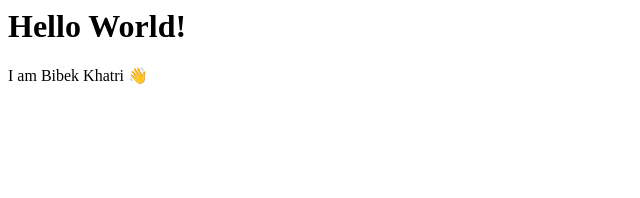
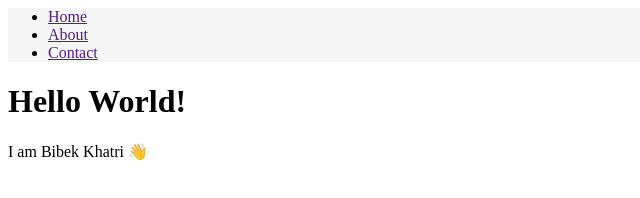
Before and after one commit to bibekkhatri1115/github-practice, a plain HTML site: page index.html in a window 1280 px wide. Shown: the whole page, without its empty margins (0-640 px from the left). Drawn offline with Linux system fonts and the light colour scheme.

Commit message:
[ADD] added navbar

```diff
--- a/index.html
+++ b/index.html
@@ -1,4 +1,10 @@
 <html lang="en">
+    <style>
+        .navbar{
+            background-color: whitesmoke;
+        }
+
+    </style>
 <head>
     <meta charset="UTF-8">
     <meta http-equiv="X-UA-Compatible" content="IE=edge">
@@ -6,6 +12,13 @@
     <title>Document</title>
 </head>
 <body>
+    <nav class="navbar">
+        <ul>
+            <li class="nav-item"><a href="">Home</a></li>
+            <li><a href="">About</a></li>
+            <li><a href="">Contact</a></li>
+        </ul>
+    </nav>
     <h1>Hello World!</h1>
     <p>I am Bibek Khatri 👋</p>
 </body>
```
